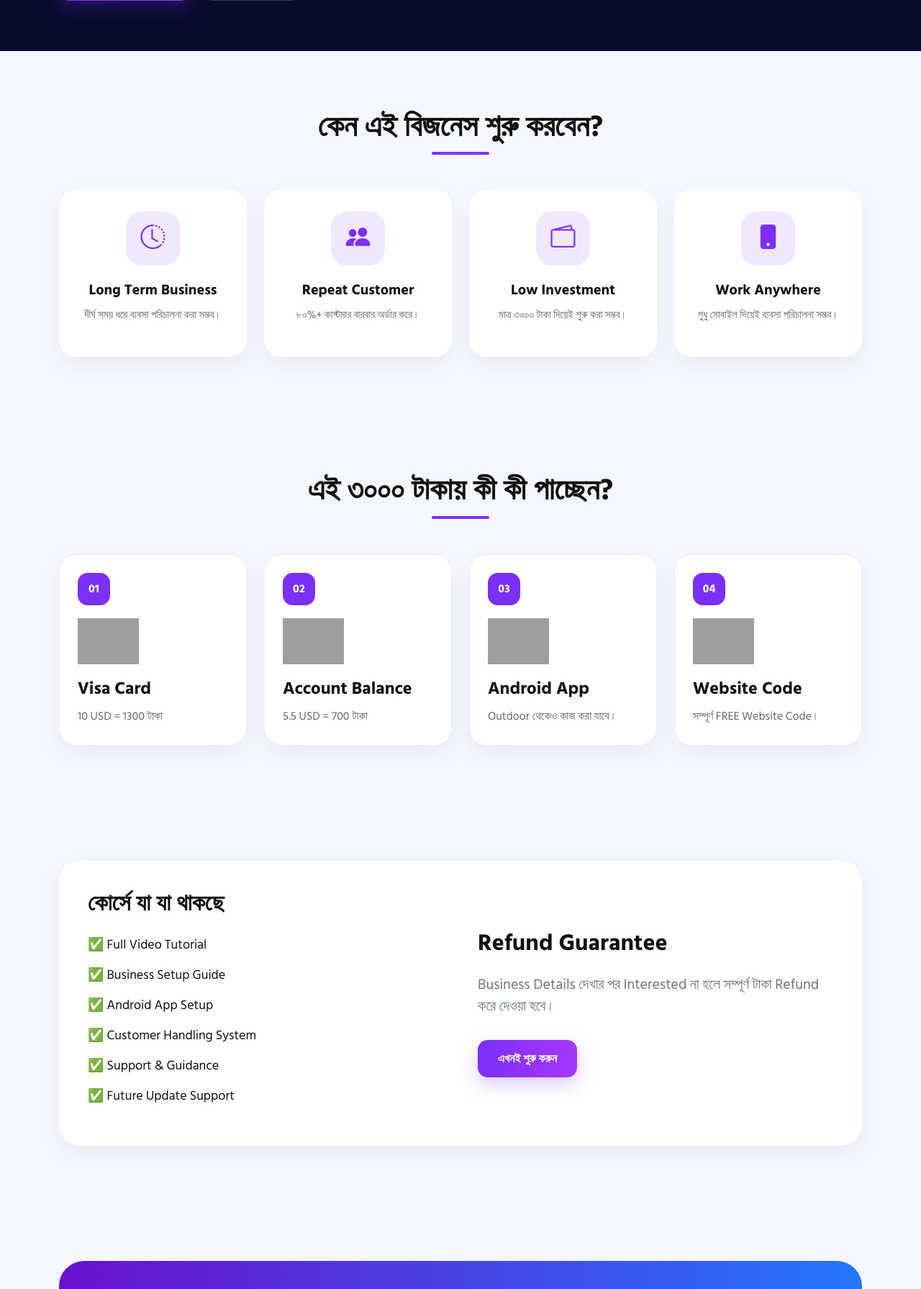
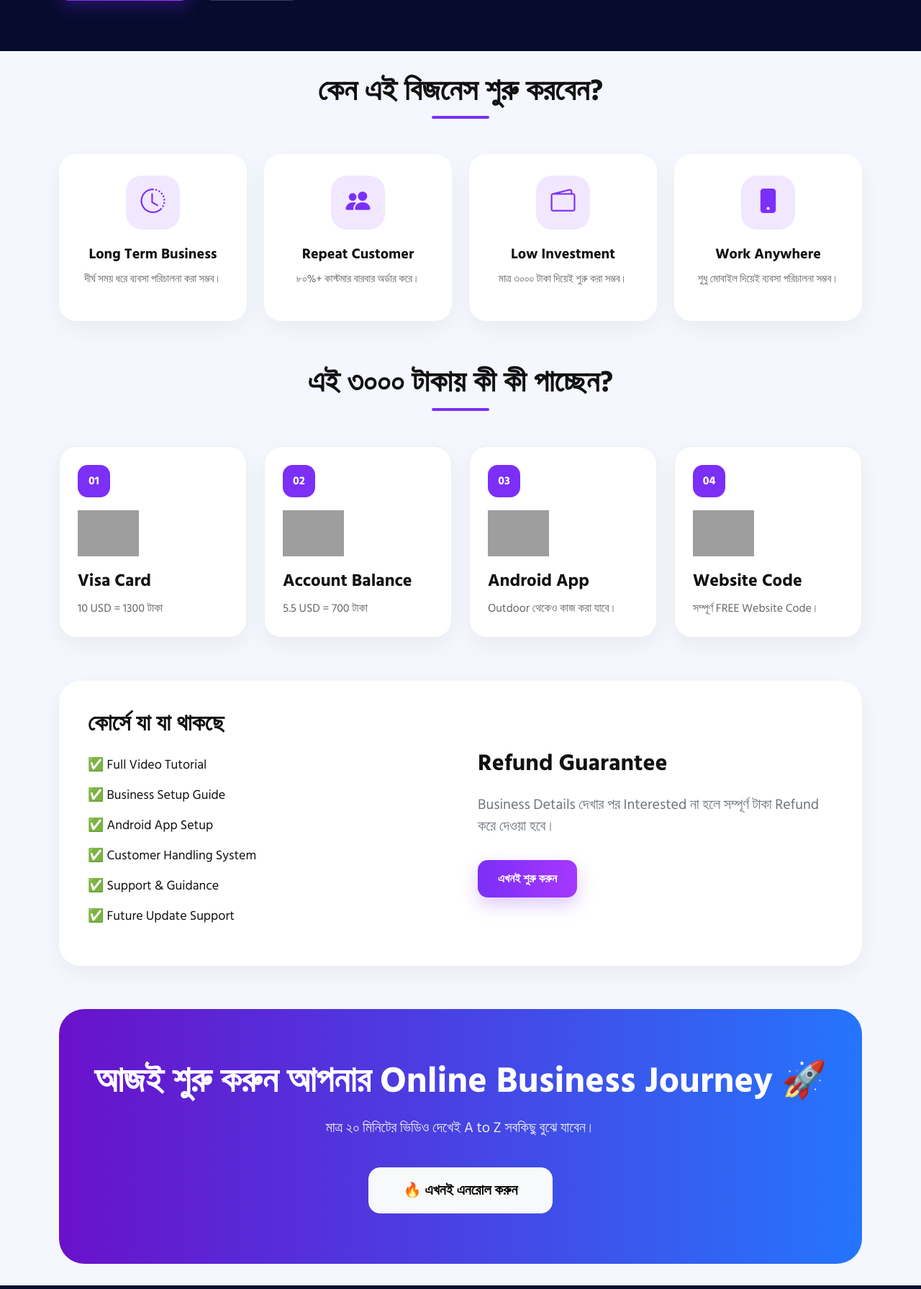
Before and after one commit to bamdyasin/coinbusiness, a PHP site: page / in a window 1280 px wide. Shown: the part 645-2436 px from the top of the page at 72% size. Run offline with PHP 8.4, Linux system fonts and the light colour scheme; grey boxes are pictures that could not be loaded.

Commit message:
small device design baki

```diff
--- a/style.css
+++ b/style.css
@@ -162,7 +162,7 @@
     /* Section */
 
     section{
-      padding:80px 0;
+      padding:30px 0;
     }
 
     .section-title{
```
